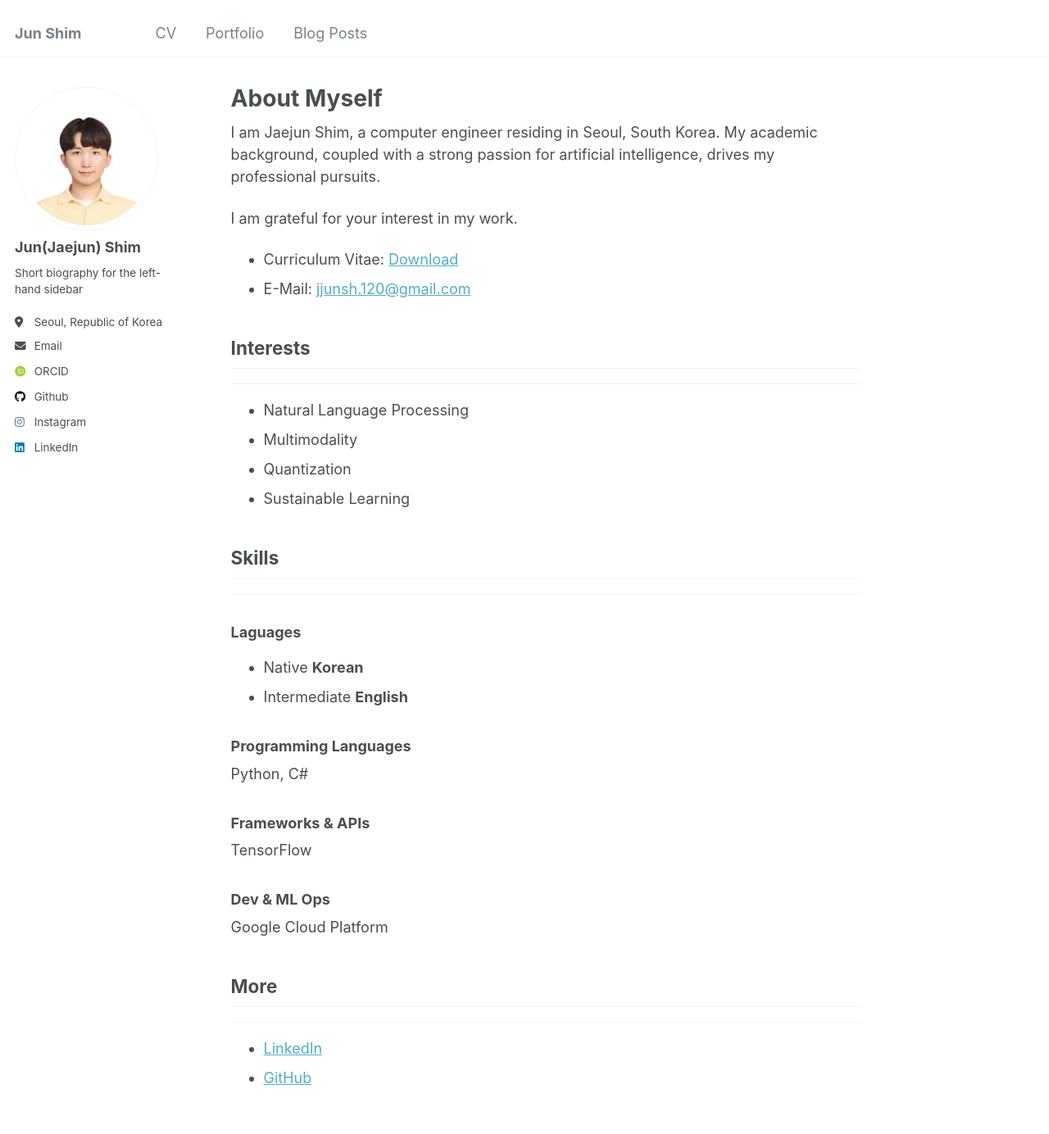
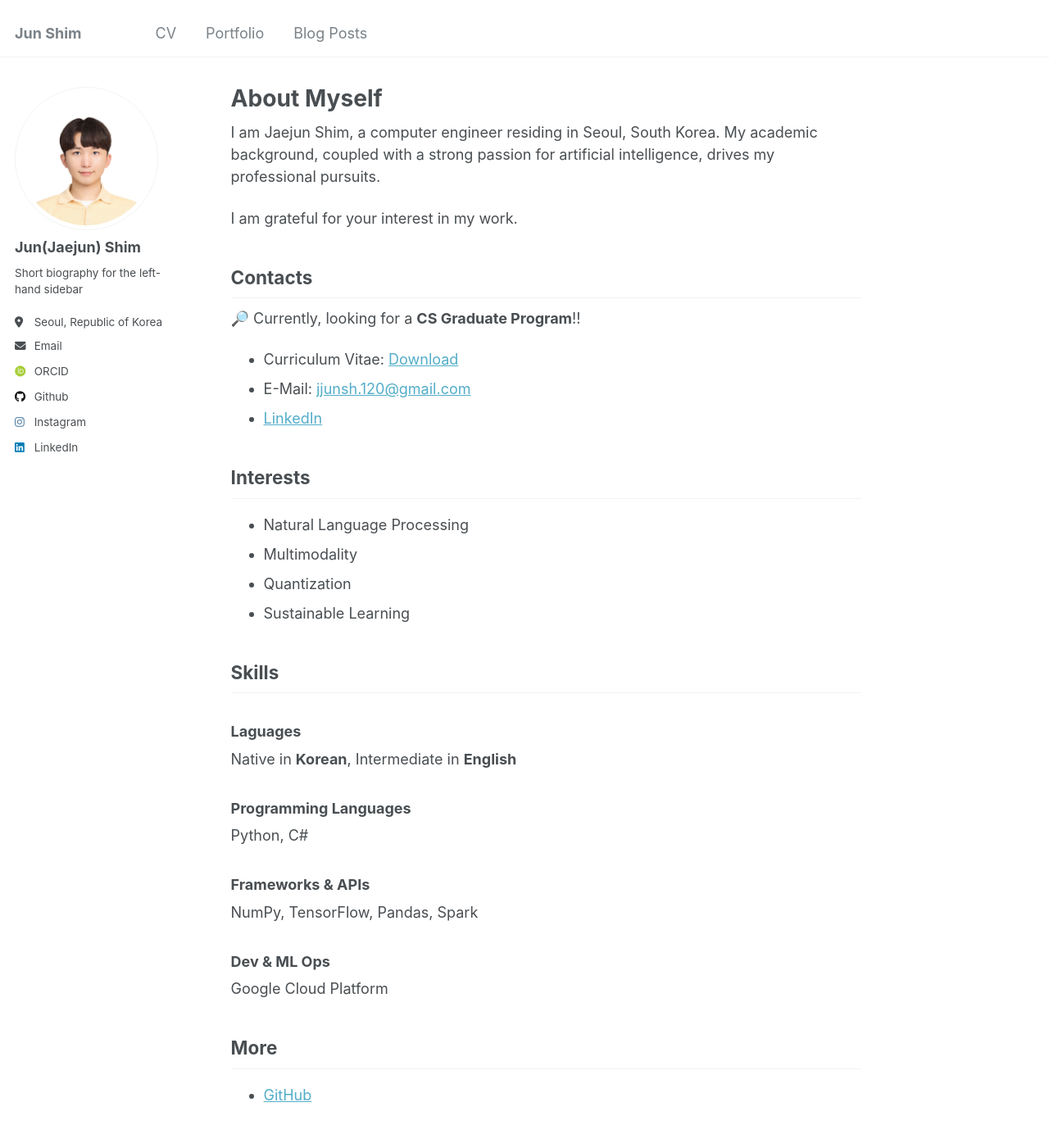
Before and after one commit to JJunShim/JJunShim.github.io, a Jekyll site: the page built from _pages/about.md, in a window 1280 px wide and 1400 px high. Shown: the top 1384 px of the window at 82% size. Built offline with Jekyll 4.4.1, drawn with Linux system fonts in a browser that asks for light colours; some web fonts are replaced.

Commit message:
Modified

```diff
--- a/_pages/about.md
+++ b/_pages/about.md
@@ -11,12 +11,15 @@ I am Jaejun Shim, a computer engineer residing in Seoul, South Korea. My academi
 
 I am grateful for your interest in my work.
 
+## Contacts
+
+🔎 Currently, looking for a **CS Graduate Program**!!
+
 - Curriculum Vitae: [Download](https://raw.githubusercontent.com/JJunShim/JJunShim/main/CV-JaejunShim.pdf)
 - E-Mail: [jjunsh.120@gmail.com](mailto:jjunsh.120@gmail.com)
+- [LinkedIn](https://www.linkedin.com/in/jjunshim/)
 
 ## Interests
-
----
 
 - Natural Language Processing
 - Multimodality
@@ -25,12 +28,9 @@ I am grateful for your interest in my work.
 
 ## Skills
 
----
-
 ### Laguages
 
-- Native **Korean**
-- Intermediate **English**
+Native in **Korean**, Intermediate in **English**
 
 ### Programming Languages
 
@@ -38,7 +38,7 @@ Python, C\#
 
 ### Frameworks & APIs
 
-TensorFlow
+NumPy, TensorFlow, Pandas, Spark
 
 ### Dev & ML Ops
 
```
Also changed, not shown: other parts of _pages/about.md (+0 -3 lines).
